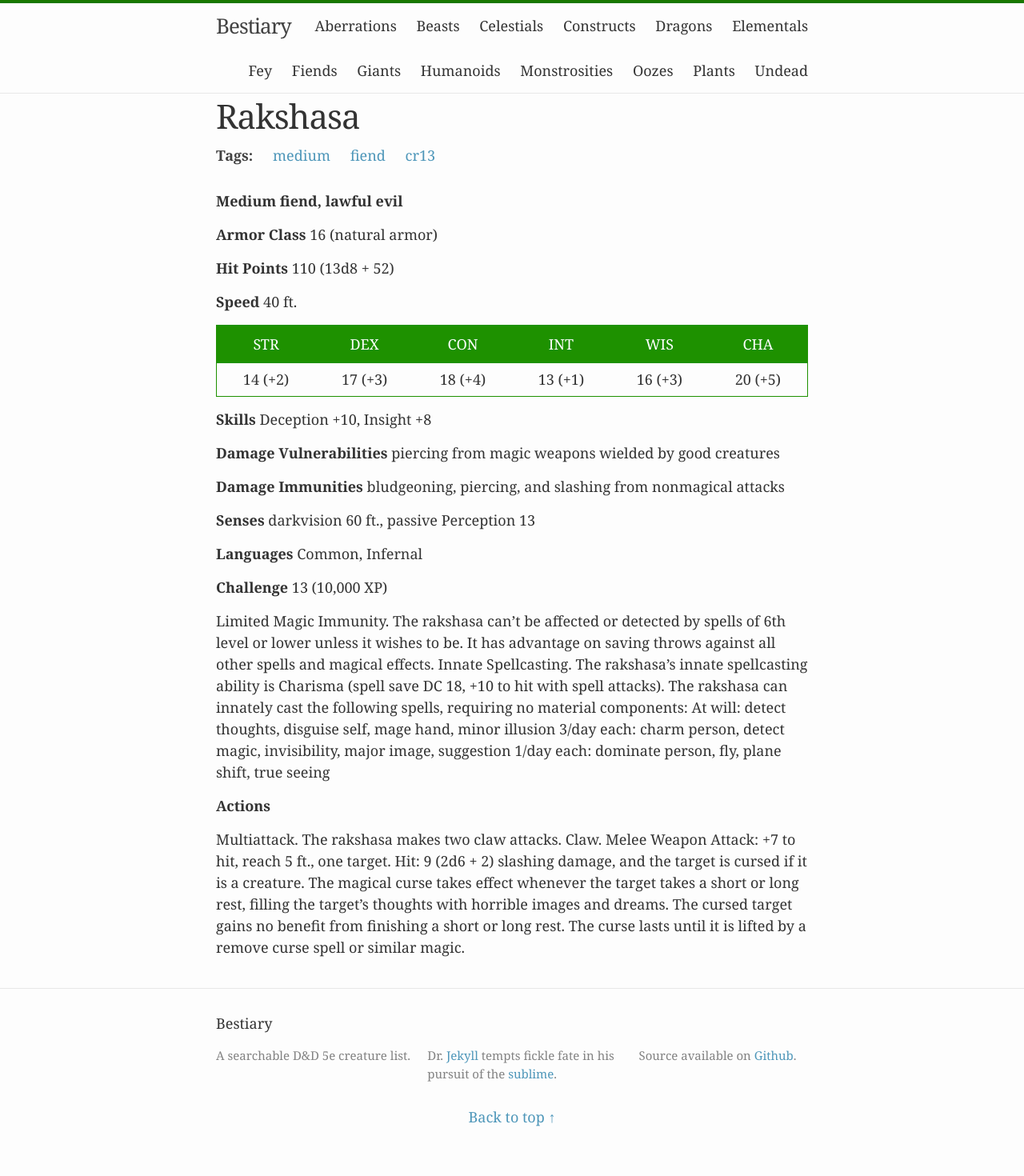
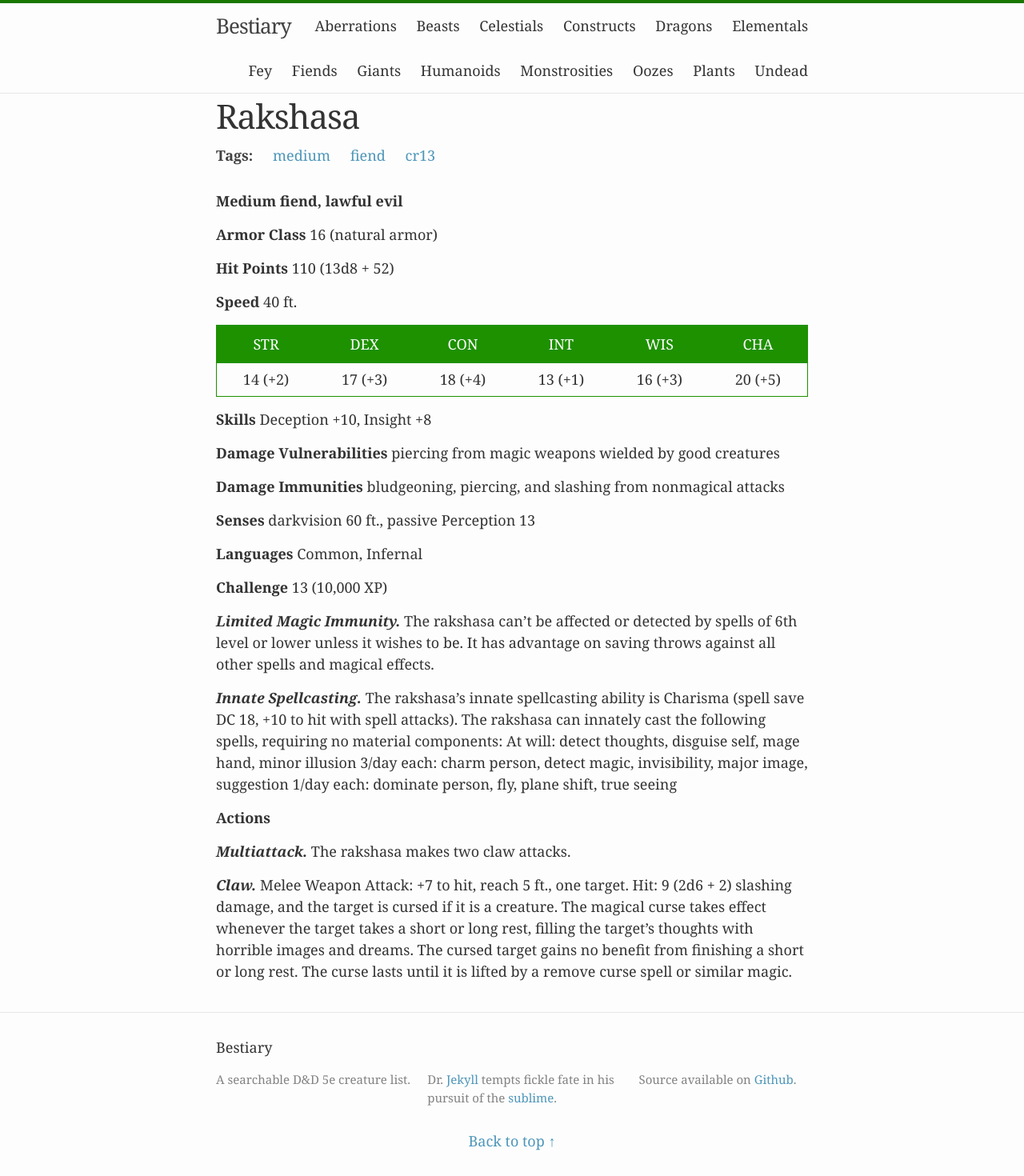
Before and after one commit to beaurancourt/bestiary, a Jekyll site: the page built from _posts/2016-02-29-rakshasa.markdown, in a window 1280 px wide. Shown: the whole page at 80% size. Built offline with Jekyll 4.4.1, drawn with Linux system fonts in a browser that asks for light colours; before the commit the page ends 1440 px from its top, so only the background shows below that.

```diff
--- a/_posts/2016-02-29-rakshasa.markdown
+++ b/_posts/2016-02-29-rakshasa.markdown
@@ -29,8 +29,12 @@ tags: [medium, fiend, cr13]
 
 **Challenge** 13 (10,000 XP)
 
-Limited Magic Immunity. The rakshasa can’t be affected or detected by spells of 6th level or lower unless it wishes to be. It has advantage on saving throws against all other spells and magical effects. Innate Spellcasting. The rakshasa’s innate spellcasting ability is Charisma (spell save DC 18, +10 to hit with spell attacks). The rakshasa can innately cast the following spells, requiring no material components: At will: detect thoughts, disguise self, mage hand, minor illusion 3/day each: charm person, detect magic, invisibility, major image, suggestion 1/day each: dominate person, fly, plane shift, true seeing
+***Limited Magic Immunity.*** The rakshasa can’t be affected or detected by spells of 6th level or lower unless it wishes to be. It has advantage on saving throws against all other spells and magical effects.
+
+***Innate Spellcasting.*** The rakshasa’s innate spellcasting ability is Charisma (spell save DC 18, +10 to hit with spell attacks). The rakshasa can innately cast the following spells, requiring no material components: At will: detect thoughts, disguise self, mage hand, minor illusion 3/day each: charm person, detect magic, invisibility, major image, suggestion 1/day each: dominate person, fly, plane shift, true seeing
 
 **Actions**
 
-Multiattack. The rakshasa makes two claw attacks. Claw. Melee Weapon Attack: +7 to hit, reach 5 ft., one target. Hit: 9 (2d6 + 2) slashing damage, and the target is cursed if it is a creature. The magical curse takes effect whenever the target takes a short or long rest, filling the target’s thoughts with horrible images and dreams. The cursed target gains no benefit from finishing a short or long rest. The curse lasts until it is lifted by a remove curse spell or similar magic.
+***Multiattack.*** The rakshasa makes two claw attacks.
+
+***Claw.*** Melee Weapon Attack: +7 to hit, reach 5 ft., one target. Hit: 9 (2d6 + 2) slashing damage, and the target is cursed if it is a creature. The magical curse takes effect whenever the target takes a short or long rest, filling the target’s thoughts with horrible images and dreams. The cursed target gains no benefit from finishing a short or long rest. The curse lasts until it is lifted by a remove curse spell or similar magic.
```
